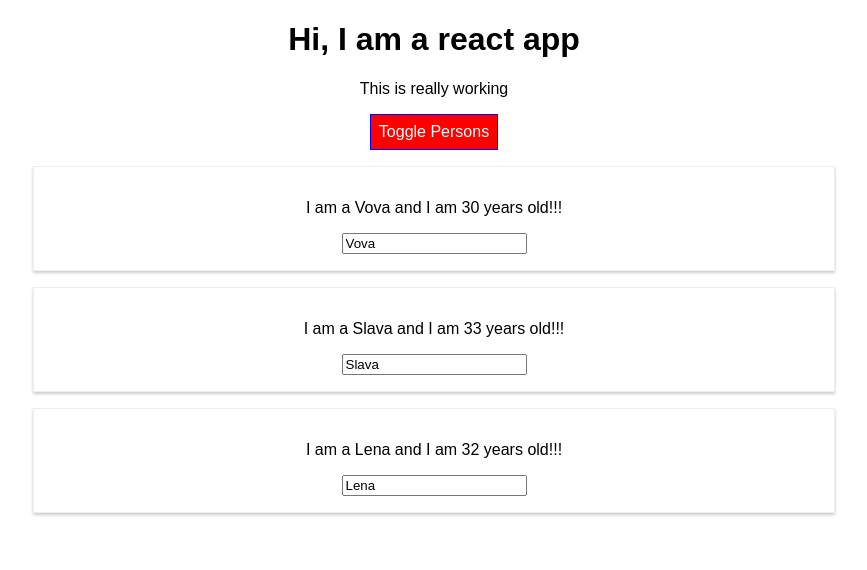
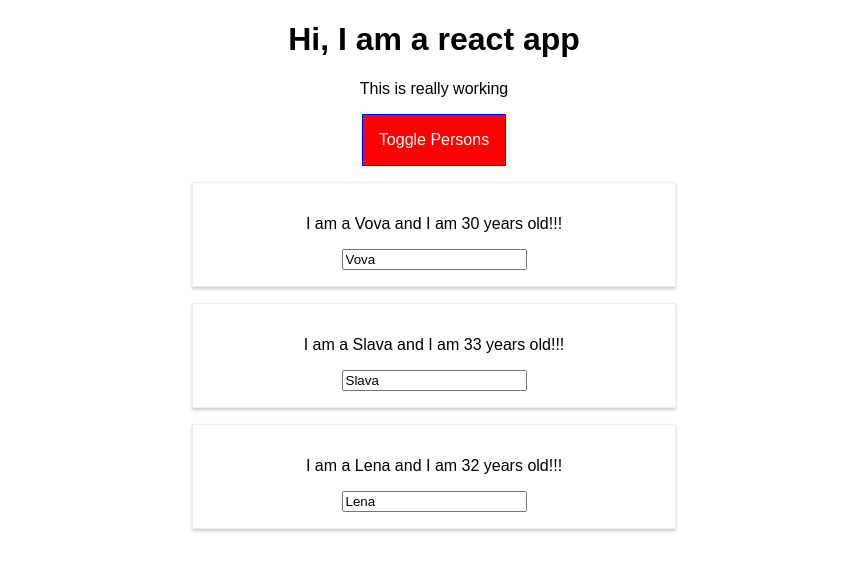
Before and after one commit to vovadyach/my-app, a React app: page / in a window 1280 px wide. Both pictures are taken after a click on the button "Toggle Persons". Shown: the top 570 px of the page, without its empty margins (206-1073 px from the left). Built offline with nearby package versions, Linux system fonts and the light colour scheme.

Commit message:
Adds styles modules.

```diff
--- a/src/App.css
+++ b/src/App.css
@@ -9,3 +9,24 @@
 .bold {
   font-weight: bold;
 }
+
+.App button {
+  background-color:green;
+  color: white;
+  font: inherit;
+  border: 1px solid blue;
+  padding: 16px;
+}
+
+.App button:hover {
+  background-color:lightgreen;
+}
+
+.App button.Red {
+  background-color: red;
+}
+
+.App button.Red:hover {
+  background-color: salmon;
+  color: #000;
+}
--- a/src/App.js
+++ b/src/App.js
@@ -48,17 +48,8 @@ class App extends Component {
   }
 
   render() {
-    const style = {
-      backgroundColor: 'green',
-      color: 'white',
-      font: 'inherit',
-      border: '1px solid blue',
-      padding: '8px',
-      cursor: 'pointer'
-    }
-
     let persons = null;
-
+    let buttonClass = '';
     if (this.state.showPersons) {
       persons = (
         <div>
@@ -73,7 +64,7 @@ class App extends Component {
         </div>
       );
 
-      style.backgroundColor = 'red';
+      buttonClass = classes.Red;
     }
 
     const assignedClasses = [];
@@ -89,7 +80,7 @@ class App extends Component {
         <h1> Hi, I am a react app</h1>
         <p className={assignedClasses.join(' ')}>This is really working</p>
         <button
-          style={style}
+          className={buttonClass}
           onClick={this.togglePersons}>Toggle Persons</button>
         {persons}
       </div>
--- a/src/Person/Person.css
+++ b/src/Person/Person.css
@@ -5,3 +5,9 @@
     box-shadow: 0 2px 3px #ccc;
     padding: 16px;
 }
+
+@media (min-width: 500px) {
+    .Person {
+        width: 450px;
+    }
+}
```
